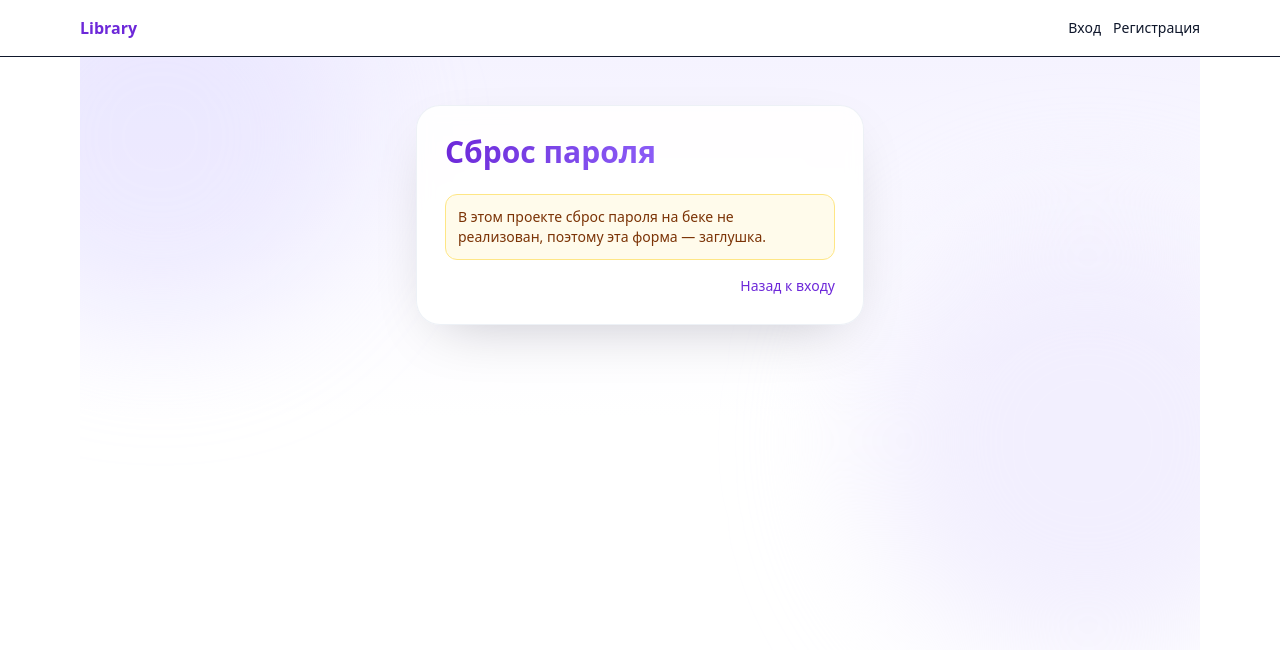
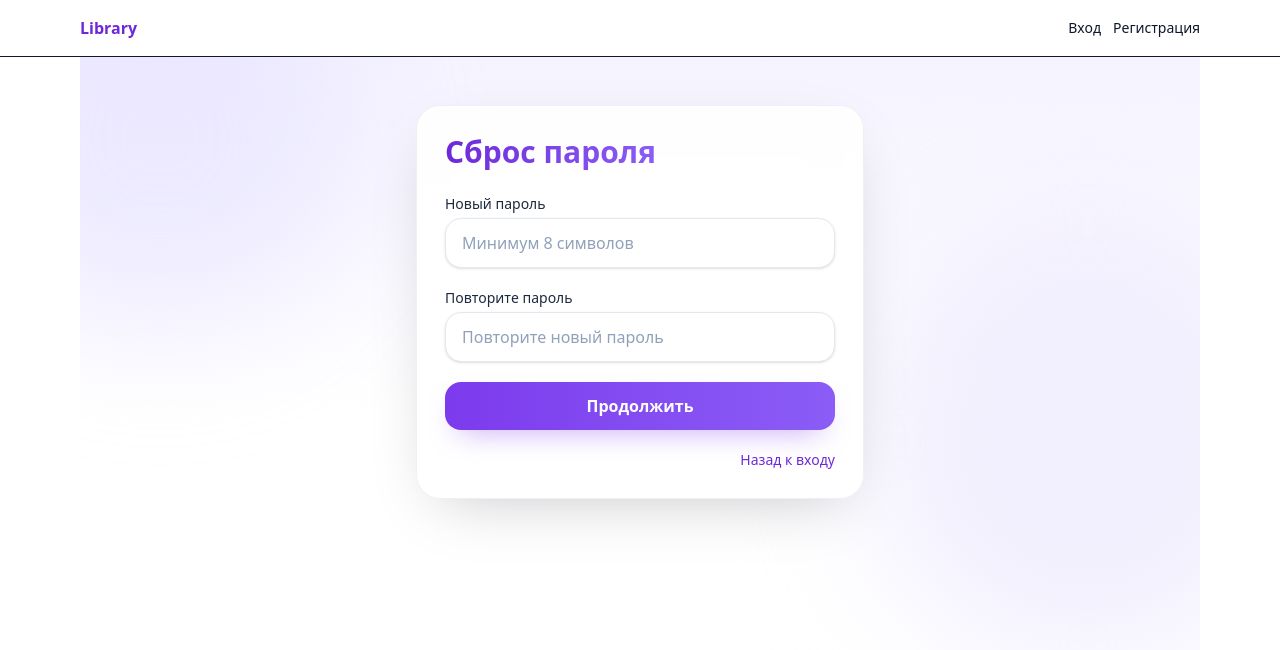
Before and after one commit to mysticslippers/library-frontend, a React (Vite) app: page /auth/reset-password in a window 1280 px wide. Shown: the top 650 px of the page. Built offline with nearby package versions, Linux system fonts and the light colour scheme; no server answers.

Commit message:
update ResetPasswordForm.tsx

```diff
--- a/src/features/auth/ui/ResetPasswordForm.tsx
+++ b/src/features/auth/ui/ResetPasswordForm.tsx
@@ -1,17 +1,131 @@
-import { Link } from "react-router-dom";
+import { zodResolver } from "@hookform/resolvers/zod";
+import { useMemo, useState } from "react";
+import { useForm } from "react-hook-form";
+import { Link, useLocation, useNavigate } from "react-router-dom";
+
+import TextField from "@/shared/ui/TextField";
+import { resetSchema, type ResetValues } from "@/shared/lib/validators";
+import { resetPassword } from "@/shared/api/authApi";
+
+function useTokenFromQuery(): string {
+    const { search } = useLocation();
+    return useMemo(() => {
+        const qs = new URLSearchParams(search);
+        return qs.get("token") ?? "";
+    }, [search]);
+}
 
 export default function ResetPasswordForm() {
+    const navigate = useNavigate();
+    const token = useTokenFromQuery();
+    const [done, setDone] = useState(false);
+
+    const {
+        register,
+        handleSubmit,
+        formState: { errors, isSubmitting },
+        setError,
+        watch,
+    } = useForm<ResetValues>({
+        resolver: zodResolver(resetSchema),
+        defaultValues: {
+            token,
+            password: "",
+            confirmPassword: "",
+        },
+    });
+
+    const pass = watch("password");
+
+    const onSubmit = async (values: ResetValues) => {
+        if (!values.token) {
+            setError("token", { message: "Ссылка некорректна: отсутствует token" });
+            return;
+        }
+
+        try {
+            await resetPassword(values.token, values.password);
+            setDone(true);
+        } catch (e: any) {
+            const msg = e?.message || "Не удалось обновить пароль";
+            if (String(msg).includes("TOKEN") || String(msg).includes("token")) {
+                setError("token", { message: msg });
+            } else {
+                setError("password", { message: msg });
+            }
+        }
+    };
+
+    if (done) {
+        return (
+            <div className="space-y-5">
+                <div className="rounded-2xl border border-emerald-200 bg-emerald-50 p-4 text-sm text-emerald-900">
+                    Пароль успешно обновлён. Теперь можно войти с новым паролем.
+                </div>
+
+                <button
+                    type="button"
+                    onClick={() => navigate("/auth/login")}
+                    className="w-full rounded-2xl bg-gradient-to-r from-brand-600 to-brand-500 px-4 py-3 font-semibold text-white
+                       shadow-[0_12px_30px_-15px_rgba(124,58,237,0.65)]
+                       hover:brightness-105 active:translate-y-[1px] transition"
+                >
+                    Перейти ко входу
+                </button>
+
+                <div className="text-sm text-right">
+                    <Link className="text-brand-700 hover:text-brand-800 hover:underline" to="/auth/login">
+                        Назад к входу
+                    </Link>
+                </div>
+            </div>
+        );
+    }
+
     return (
-        <div className="space-y-4">
-            <div className="rounded-xl border border-amber-200 bg-amber-50 p-3 text-sm text-amber-900">
-                В этом проекте сброс пароля на беке не реализован, поэтому эта форма — заглушка.
-            </div>
+        <form onSubmit={handleSubmit(onSubmit)} className="space-y-5">
+            {errors.token?.message ? (
+                <div className="rounded-2xl border border-amber-200 bg-amber-50 p-4 text-sm text-amber-900">
+                    {errors.token.message}
+                </div>
+            ) : null}
+
+            <TextField
+                label="Новый пароль"
+                type="password"
+                autoComplete="new-password"
+                placeholder="Минимум 8 символов"
+                error={errors.password?.message}
+                {...register("password")}
+            />
+
+            <TextField
+                label="Повторите пароль"
+                type="password"
+                autoComplete="new-password"
+                placeholder="Повторите новый пароль"
+                error={errors.confirmPassword?.message}
+                {...register("confirmPassword")}
+            />
+
+            <input type="hidden" {...register("token")} />
+
+            <button
+                disabled={isSubmitting}
+                className="w-full rounded-2xl bg-gradient-to-r from-brand-600 to-brand-500 px-4 py-3 font-semibold text-white
+                   shadow-[0_12px_30px_-15px_rgba(124,58,237,0.65)]
+                   hover:brightness-105 active:translate-y-[1px] transition
+                   disabled:opacity-60 disabled:cursor-not-allowed"
+                type="submit"
+            >
+                {isSubmitting ? "Сохраняем…" : pass ? "Сохранить" : "Продолжить"}
+            </button>
 
             <div className="text-sm text-right">
-                <Link className="text-brand-700 hover:underline" to="/auth/login">
+                <Link className="text-brand-700 hover:text-brand-800 hover:underline" to="/auth/login">
                     Назад к входу
                 </Link>
             </div>
-        </div>
+        </form>
     );
 }
```
